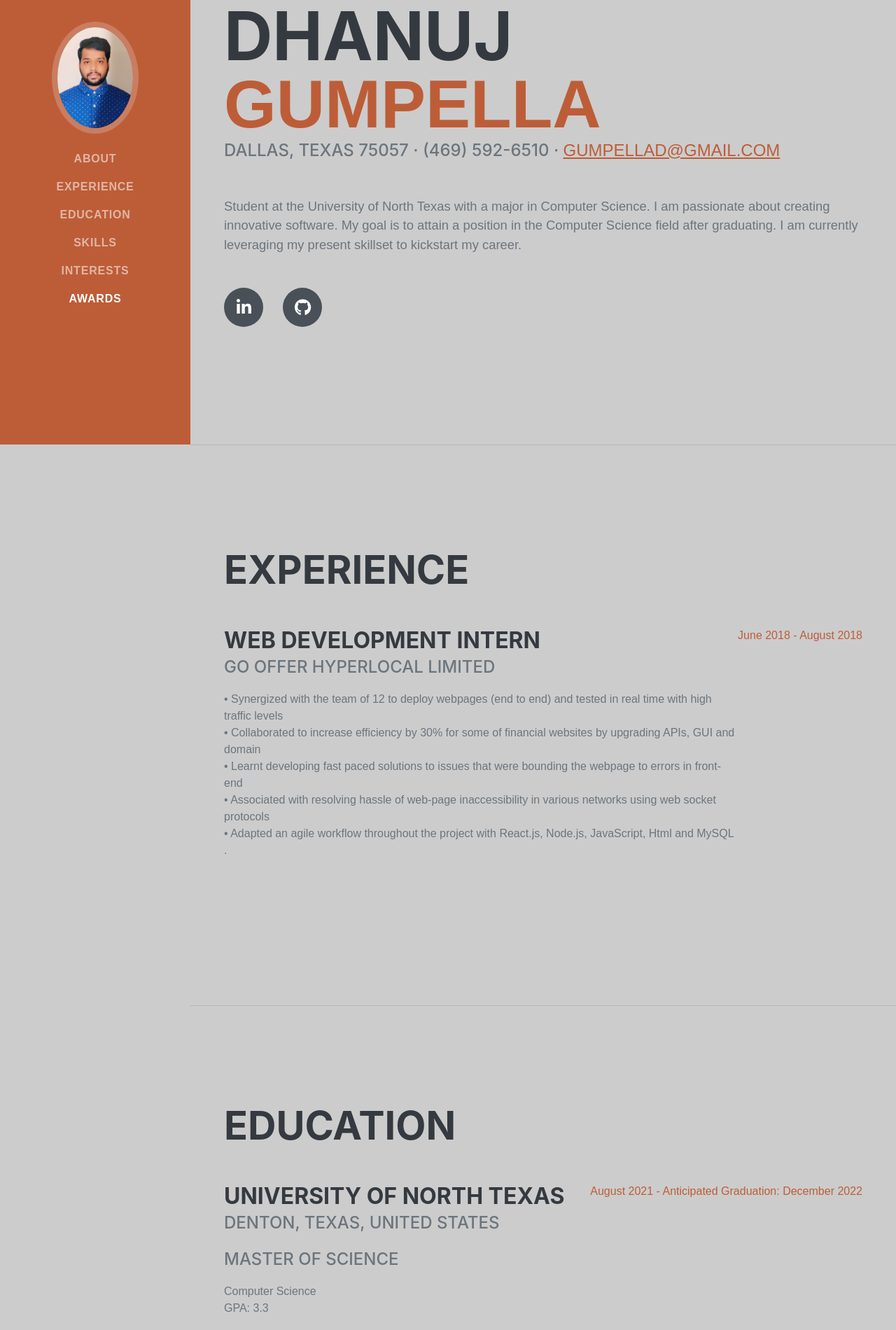
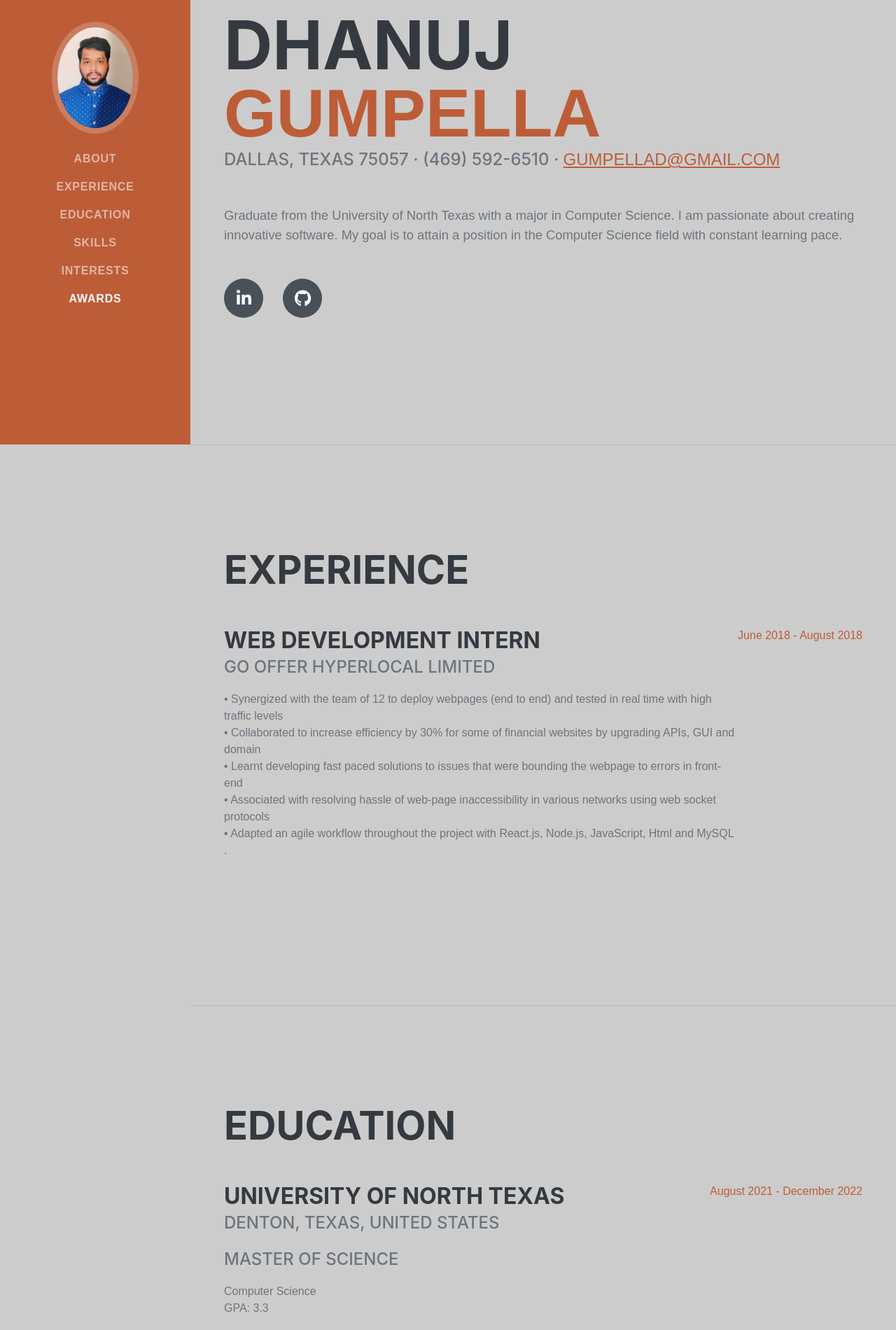
Before and after one commit to gumpella/Portfolio, a plain HTML site: page index.html in a window 1280 px wide. Shown: the part 165-2065 px from the top of the page at 70% size. Drawn offline with nearby package versions, Linux system fonts and the light colour scheme; a web font is replaced by a local one.

Commit message:
Update index.html

```diff
--- a/index.html
+++ b/index.html
@@ -47,7 +47,7 @@
                         Dallas, Texas 75057 · (469) 592-6510 ·
                         <a href="mailto:gumpellad@gmail.com">gumpellad@gmail.com</a>
                     </div>
-                    <p class="lead mb-5">Student at the University of North Texas with a major in Computer Science. I am passionate about creating innovative software. My goal is to attain a position in the Computer Science field after graduating. I am currently leveraging my present skillset to kickstart my career.</p>
+                    <p class="lead mb-5">Graduate from the University of North Texas with a major in Computer Science. I am passionate about creating innovative software. My goal is to attain a position in the Computer Science field with constant learning pace.</p>
                     <div class="social-icons">
                         <a class="social-icon" href="https://www.linkedin.com/in/dhanujgumpella/"><i class="fab fa-linkedin-in"></i></a>
                         <a class="social-icon" href="https://www.github.com/Gumpella "><i class="fab fa-github"></i></a>
@@ -88,7 +88,7 @@
                             <div>Computer Science</div>
                             <p>GPA: 3.3</p>
                         </div>
-                        <div class="flex-shrink-0"><span class="text-primary">August 2021 -  Anticipated Graduation: December 2022</span></div>
+                        <div class="flex-shrink-0"><span class="text-primary">August 2021 -  December 2022</span></div>
                     </div>
                     <div class="d-flex flex-column flex-md-row justify-content-between">
                         <div class="flex-grow-1">
```
